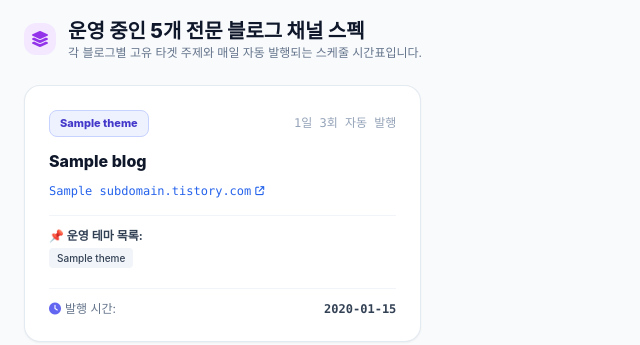
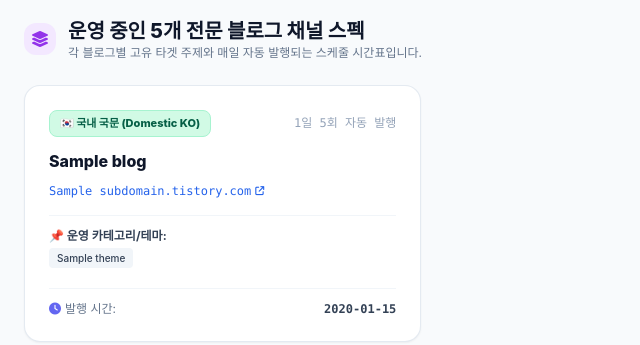
Before and after one commit to moocongpapa/tistory-auto, a FastAPI app: template web/templates/guide.html in a window 1280 px wide. Shown: the part 939-1284 px from the top of the page, without its empty margins (0-640 px from the left). Run offline with FastAPI, Linux system fonts and the light colour scheme; the template is opened without the code that fills it: most values are stand-ins (such as "Sample title", 1, 10 or a date in 2020); some libraries are stand-ins or nearby versions; some web fonts are replaced.

Commit message:
feat: add bilingual indicators to dashboard & guide, and bundle branding assets

```diff
--- a/app.py
+++ b/app.py
@@ -143,6 +143,7 @@ async def dashboard_home(request: Request):
         b_info = blogs_map.get(p_dict.get("blog_id"), {})
         p_dict["blog_name"] = b_info.get("name", p_dict.get("blog_id"))
         p_dict["blog_subdomain"] = b_info.get("subdomain", "")
+        p_dict["blog_language"] = b_info.get("language", "ko")
         enriched_posts.append(p_dict)
 
     # Read last 20 log lines
--- a/web/templates/guide.html
+++ b/web/templates/guide.html
@@ -205,10 +205,16 @@
                 <div class="bg-white border border-slate-200/90 rounded-2xl p-6 shadow-sm flex flex-col justify-between hover:border-blue-400 transition">
                     <div>
                         <div class="flex items-center justify-between mb-3">
-                            <span class="text-[11px] font-extrabold bg-indigo-50 border border-indigo-200 text-indigo-700 px-2.5 py-1 rounded-lg">
-                                {{ b.themes[0].name if b.themes else '전문 블로그' }}
+                            {% if b.language == 'en' %}
+                            <span class="text-[11px] font-extrabold bg-blue-100 border border-blue-200 text-blue-800 px-2.5 py-1 rounded-lg flex items-center space-x-1 shadow-2xs">
+                                <span>🇺🇸 글로벌 영문 (Global EN)</span>
                             </span>
-                            <span class="text-xs text-slate-400 font-mono">1일 3회 자동 발행</span>
+                            {% else %}
+                            <span class="text-[11px] font-extrabold bg-emerald-100 border border-emerald-200 text-emerald-800 px-2.5 py-1 rounded-lg flex items-center space-x-1 shadow-2xs">
+                                <span>🇰🇷 국내 국문 (Domestic KO)</span>
+                            </span>
+                            {% endif %}
+                            <span class="text-xs text-slate-400 font-mono">1일 5회 자동 발행</span>
                         </div>
                         <h3 class="text-base font-extrabold text-slate-900 mb-1">{{ b.name }}</h3>
                         <a href="https://{{ b.subdomain }}.tistory.com" target="_blank" class="text-xs text-blue-600 hover:text-blue-800 font-mono inline-flex items-center space-x-1 mb-4 font-medium">
@@ -218,7 +224,7 @@
 
                         <div class="space-y-2 text-xs text-slate-600 border-t border-slate-100 pt-3">
                             <div>
-                                <span class="font-bold text-slate-700">📌 운영 테마 목록:</span>
+                                <span class="font-bold text-slate-700">📌 운영 카테고리/테마:</span>
                                 <div class="flex flex-wrap gap-1 mt-1">
                                     {% for t in b.themes %}
                                     <span class="bg-slate-100 text-slate-700 px-2 py-0.5 rounded text-[10px] font-medium">{{ t.name }}</span>
@@ -234,7 +240,7 @@
                             <span>발행 시간:</span>
                         </span>
                         <span class="font-mono font-bold text-slate-700">
-                            {{ b.schedule_times | join(', ') if b.schedule_times else '07:00, 13:00, 19:00' }}
+                            {{ b.schedule_times | join(', ') if b.schedule_times else '06:30, 10:00, 13:30, 17:00, 21:00' }}
                         </span>
                     </div>
                 </div>
```
Also changed, not shown: web/templates/index.html (+12 -5 lines), assets/smartwork/smartwork_banner_cover.jpg (added), assets/smartwork/smartwork_favicon.ico (added), assets/smartwork/smartwork_favicon.png (added), assets/smartwork/smartwork_icon.jpg (added), assets/smartwork/smartwork_icon.png (added), assets/smartwork/smartwork_profile_badge.jpg (added), assets/wellness/wellness_banner_cover_1788327249689.jpg (added), assets/wellness/wellness_favicon.ico (added), assets/wellness/wellness_favicon.png (added), assets/wellness/wellness_icon.jpg (added), assets/wellness/wellness_icon.png (added), assets/wellness/wellness_icon_favicon_1788327233362.jpg (added), assets/wellness/wellness_profile_badge_1788327265851.jpg (added).
